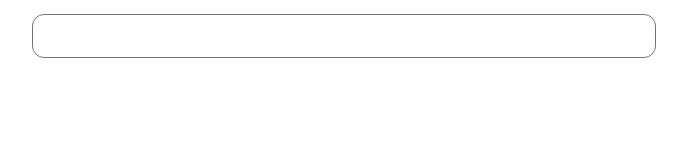
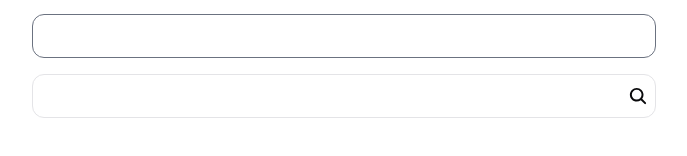
Before and after one commit to KeywordHanaro/KeywordHanaro_FE, a Next.js app: page /comps-test in a window 1280 px wide. Shown: the part 294-450 px from the top of the page, without its empty margins (296-983 px from the left). Built offline with nearby package versions, Linux system fonts and the light colour scheme.

Commit message:
update colors

```diff
--- a/app/comps-test/page.tsx
+++ b/app/comps-test/page.tsx
@@ -1,6 +1,11 @@
-import { DefaultInputRef } from '@/components/atoms/Inputs';
+'use client';
+
+import { DefaultInputRef, SearchInpuRef } from '@/components/atoms/Inputs';
 
 export default function CompsTestPage() {
+  const handleSubmit = () => {
+    return;
+  };
   return (
     <>
       <div>
@@ -11,37 +16,38 @@ export default function CompsTestPage() {
             required={true}
             error='error message...'
           />
-					<DefaultInputRef
+          <DefaultInputRef
             name='hi'
             type='email'
             required={true}
             error='error message...'
           />
-					<DefaultInputRef
+          <DefaultInputRef
             name='hi'
             type='email'
             required={true}
             error='error message...'
           />
-					<DefaultInputRef
+          <DefaultInputRef
             name='hi'
             type='email'
             required={true}
             error='error message...'
           />
-					<DefaultInputRef
+          <DefaultInputRef
             name='hi'
             type='email'
             required={true}
             error='error message...'
           />
-					<DefaultInputRef
+          <DefaultInputRef
             name='hi'
             type='email'
             required={true}
             error='error message...'
           />
         </form>
+        <SearchInpuRef name='hi' onSubmit={handleSubmit} />
       </div>
     </>
   );
--- a/components/atoms/Inputs.tsx
+++ b/components/atoms/Inputs.tsx
@@ -1,19 +1,28 @@
 'use client';
 
 import clsx from 'clsx';
+import { IoSearch } from 'react-icons/io5';
 import { TiDelete } from 'react-icons/ti';
 import { ChangeEvent, ForwardedRef, forwardRef, useState } from 'react';
 
-export type DefaultInputProps = {
+type DefaultInputProps = {
   placeHolder?: string;
-  name: string;
+  name?: string;
   type?: string;
   onChange?: (e: ChangeEvent<HTMLInputElement>) => void;
   classNames?: string;
   value?: string;
   required?: boolean;
-  error: string;
+  error?: string;
 };
+
+type SearchInputProps = {
+  placeHolder?:string;
+  name?:string;
+  onSubmit: (e: React.FormEvent<HTMLFormElement>) => void;
+  classNames?: string;
+  value?:string;
+}
 
 function DefaultInput(
   {
@@ -56,7 +65,7 @@ function DefaultInput(
           className={clsx(
             { classNames },
             'peer border border-gray-500 px-4 rounded-xl h-11',
-            isTouched && 'invalid:border-red-600'
+            isTouched && 'invalid:border-red-600 valid:border-primaryGreen'
           )}
           placeholder={placeHolder}
           onChange={handleChange}
@@ -67,7 +76,6 @@ function DefaultInput(
         {inputValue && (
           <div className='absolute h-11 w-fit right-0 flex'>
             <a
-              type='button'
               onClick={handleClear}
               className='absolute right-4 top-1/2 transform -translate-y-1/2 focus:outline-none cursor-pointer'
             >
@@ -86,12 +94,34 @@ function DefaultInput(
 }
 const DefaultInputRef = forwardRef(DefaultInput);
 
-// function SearchInput() {
-//   return (
-//     <>
-//       <div></div>
-//     </>
-//   );
-// }
+function SearchInput(
+  { name, placeHolder, classNames, onSubmit }: SearchInputProps,
+  ref: ForwardedRef<HTMLInputElement>
+) {
+  return (
+    <>
+        <form onSubmit={onSubmit} className='input-box'>
+          <input
+            className={clsx(
+              'border border-primaryGreen px-4 rounded-xl h-11 text-primaryGreen',
+              classNames
+            )}
+            name={name}
+            placeholder={placeHolder}
+            ref={ref}
+          />
+          <div className='absolute h-11 w-fit right-0 flex z-100'>
+            <button
+              type='button'
+              className='absolute right-4 top-1/2 transform -translate-y-1/2 focus:outline-none cursor-pointer'
+            >
+              <IoSearch size={20} />
+            </button>
+          </div>
+        </form>
+    </>
+  );
+}
+const SearchInpuRef = forwardRef(SearchInput);
 
-export { DefaultInputRef };
+export { DefaultInputRef, SearchInpuRef };
--- a/tailwind.config.ts
+++ b/tailwind.config.ts
@@ -11,6 +11,15 @@ const config: Config = {
   theme: {
     extend: {
       colors: {
+        errorRed: '#D80000',
+        hanaPrimary: '#069894',
+        placeholderGray: '#B9B9B9',
+        disableGray:'#C0C0C0',
+        iconGray: '#8297AC',
+        fontBlack: '#212529',
+        ToggleBgWhite: '#EAECEF',
+
+
         background: "hsl(var(--background))",
         foreground: "hsl(var(--foreground))",
         card: {
```
